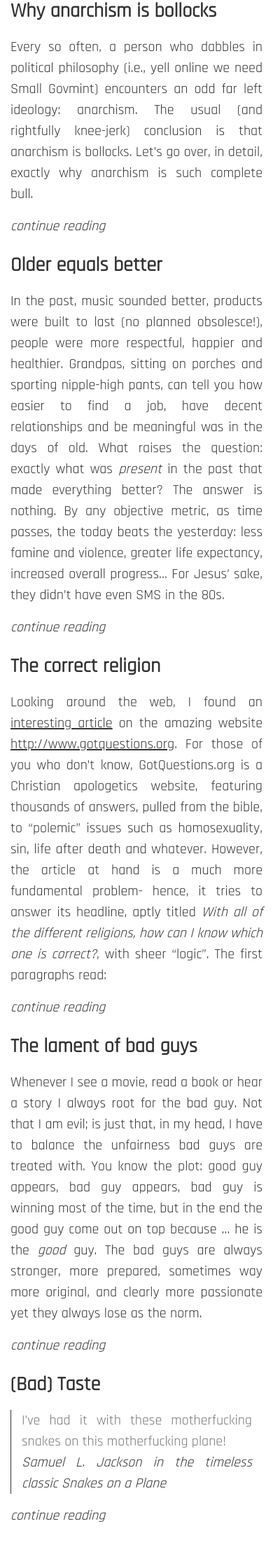
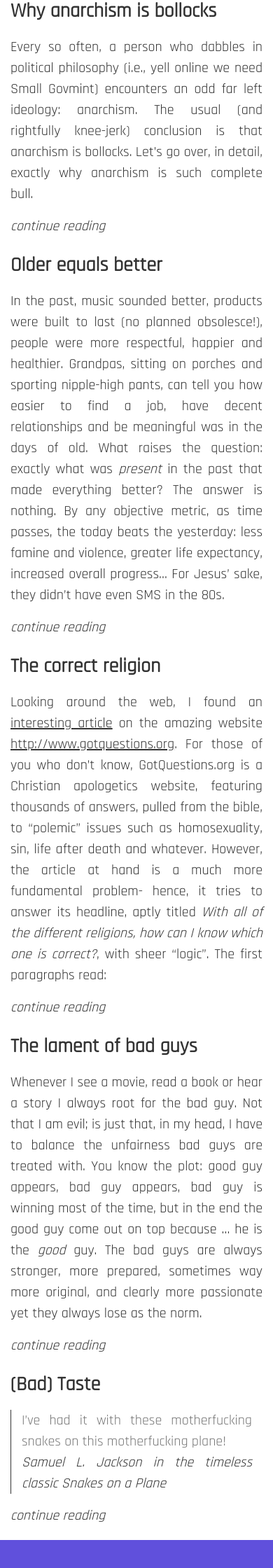
Before and after one commit to easafe/easafe.github.io, a Jekyll site: the page built from index.html, in a window 390 px wide. Shown: the part 3480-5720 px from the top of the page at 70% size. Built offline with Jekyll 4.4.1, drawn with Linux system fonts in a browser that asks for light colours.

Commit message:
Simplify styles; added new post

```diff
--- a/css/site.css
+++ b/css/site.css
@@ -329,9 +329,6 @@ footer div {
     }
     .post .resume li::before {
         content: "\2022";
-    }
-    footer {
-        height: auto
     }
 }
 
```
